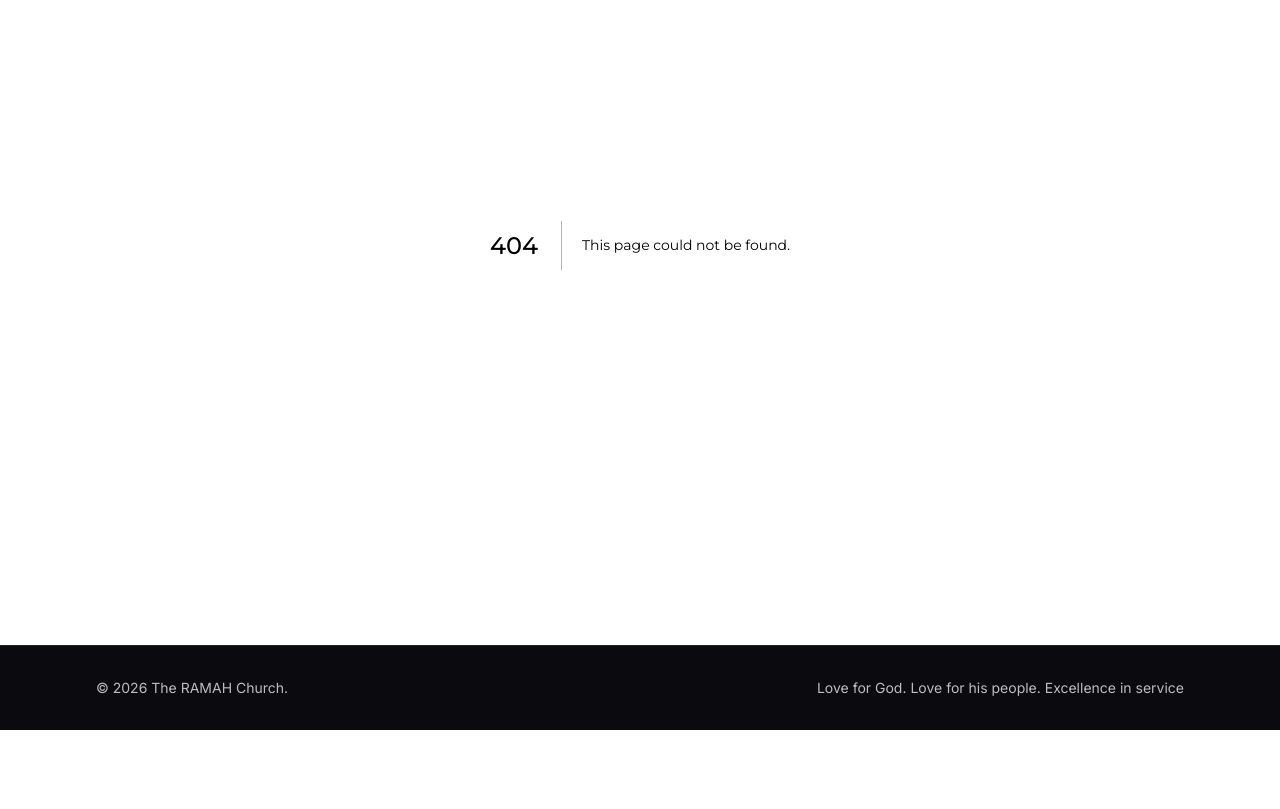
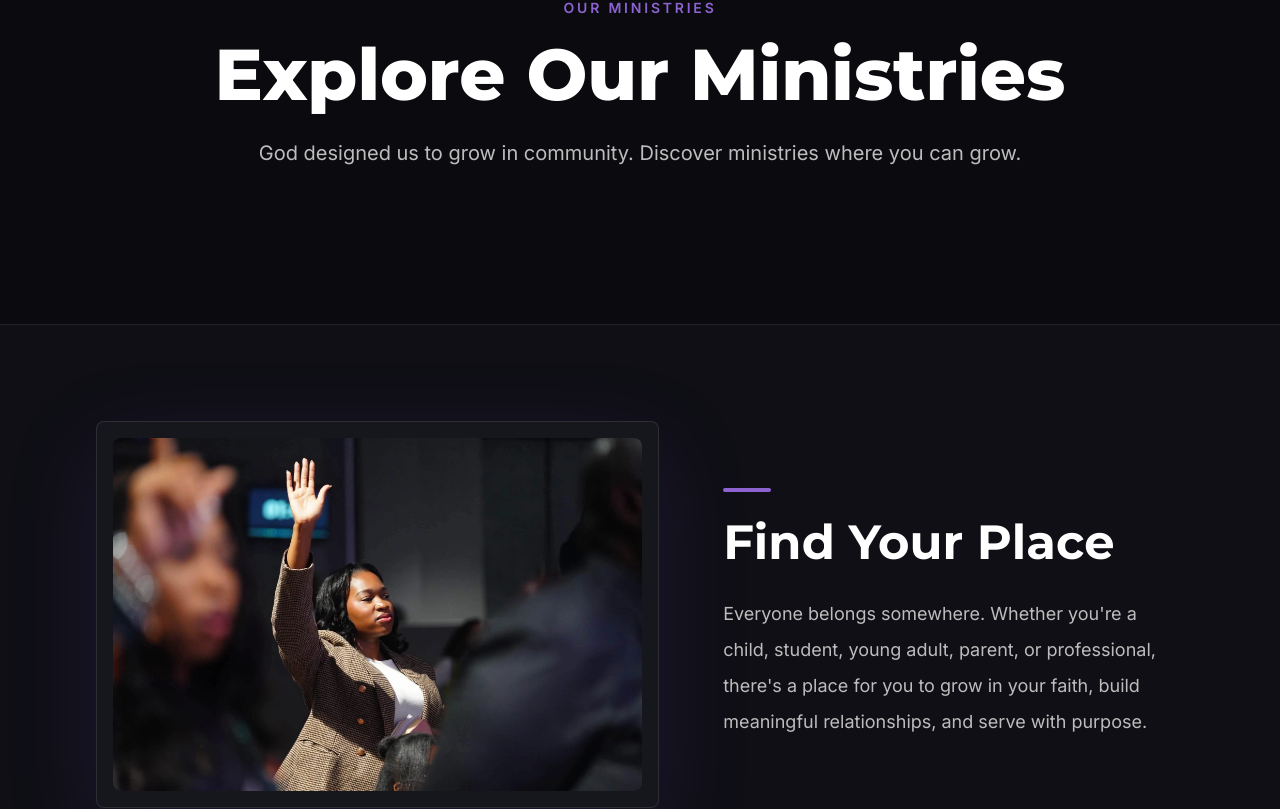
Before and after one commit to Armony-ftk/ramah-church, a Next.js app: page /ministries in a window 1280 px wide. Before the commit this address had no page. Shown: the part 236-1045 px from the top of the page. Before the commit the page ends 966 px from the top, so only its background shows below. Built offline with nearby package versions, Linux system fonts and the light colour scheme.

Commit message:
Added initial section for Ministries page

```diff
--- /dev/null
+++ b/src/app/ministries/page.tsx
@@ -0,0 +1,18 @@
+import MinistriesOverviewSection from "@/components/sections/ministries/MinistriesOverviewSection";
+import PageHero from "@/components/sections/PageHero";
+import { ministriesPageContent } from "@/data/ministries";
+
+export default function MinistriesPage() {
+  const { hero } = ministriesPageContent;
+
+  return (
+    <>
+      <PageHero
+        eyebrow={hero.eyebrow}
+        title={hero.title}
+        description={hero.description}
+      />
+      <MinistriesOverviewSection />
+    </>
+  );
+}
--- /dev/null
+++ b/src/components/sections/ministries/MinistriesOverviewSection.tsx
@@ -0,0 +1,47 @@
+import Image from "next/image";
+
+import Container from "@/components/layout/Container";
+import { ministriesPageContent } from "@/data/ministries";
+
+export default function MinistriesOverviewSection() {
+  const { overview } = ministriesPageContent;
+
+  return (
+    <section
+      aria-labelledby="ministries-overview-title"
+      className="bg-[#0F0F15] py-16 sm:py-20 lg:py-24"
+    >
+      <Container>
+        <div className="grid items-center gap-10 md:gap-12 lg:grid-cols-[minmax(0,1.1fr)_minmax(0,0.9fr)] lg:gap-16">
+          <div className="overflow-hidden rounded-lg border border-white/10 bg-[#16161D] p-3 shadow-[0_28px_90px_rgba(106,63,181,0.18)] sm:p-4">
+            <div className="relative aspect-[3/2] overflow-hidden rounded-lg">
+              <Image
+                src={overview.image.src}
+                alt={overview.image.alt}
+                fill
+                sizes="(min-width: 1152px) 563px, (min-width: 1024px) calc(55vw - 80px), (min-width: 640px) calc(100vw - 64px), calc(100vw - 48px)"
+                className="object-cover object-center"
+              />
+            </div>
+          </div>
+
+          <div className="max-w-xl lg:max-w-none">
+            <span
+              aria-hidden="true"
+              className="mb-5 block h-1 w-12 rounded-full bg-[#8D63D2]"
+            />
+            <h2
+              id="ministries-overview-title"
+              className="font-heading text-4xl font-bold leading-tight text-white sm:text-5xl"
+            >
+              {overview.title}
+            </h2>
+            <p className="mt-6 max-w-lg text-base leading-8 text-[#BDBDBD] sm:text-lg sm:leading-9">
+              {overview.description}
+            </p>
+          </div>
+        </div>
+      </Container>
+    </section>
+  );
+}
--- a/src/data/ministries.ts
+++ b/src/data/ministries.ts
@@ -4,6 +4,40 @@ export type Ministry = {
   description: string;
   image: string;
   href: string;
+};
+
+export type MinistriesPageContent = {
+  hero: {
+    eyebrow: string;
+    title: string;
+    description: string;
+  };
+  overview: {
+    title: string;
+    description: string;
+    image: {
+      src: string;
+      alt: string;
+    };
+  };
+};
+
+export const ministriesPageContent: MinistriesPageContent = {
+  hero: {
+    eyebrow: "Our Ministries",
+    title: "Explore Our Ministries",
+    description:
+      "God designed us to grow in community. Discover ministries where you can grow.",
+  },
+  overview: {
+    title: "Find Your Place",
+    description:
+      "Everyone belongs somewhere. Whether you're a child, student, young adult, parent, or professional, there's a place for you to grow in your faith, build meaningful relationships, and serve with purpose.",
+    image: {
+      src: "/images/ministries/ramah-ministries-overview.webp",
+      alt: "RAMAH Church member raising hand",
+    },
+  },
 };
 
 export const ministries: Ministry[] = [
--- a/src/data/services.ts
+++ b/src/data/services.ts
@@ -10,7 +10,7 @@ export const services: Service[] = [
   {
     title: "Sunday Celebration Service",
     day: "Sunday",
-    time: "9:00 AM - 11:00 AM",
+    time: "9:00 AM - 11:30 AM",
     description: "Intense praise and worship. Edifying teachings.",
     label: "Main Gathering",
   },
```
Also changed, not shown: public/images/ministries/ramah-ministries-overview.webp (added).
